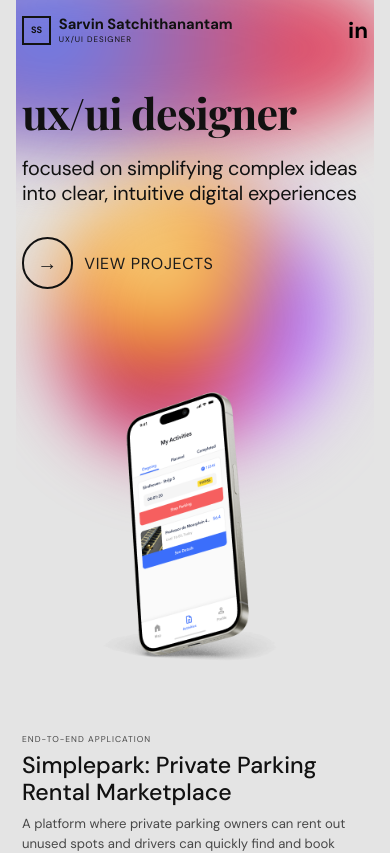
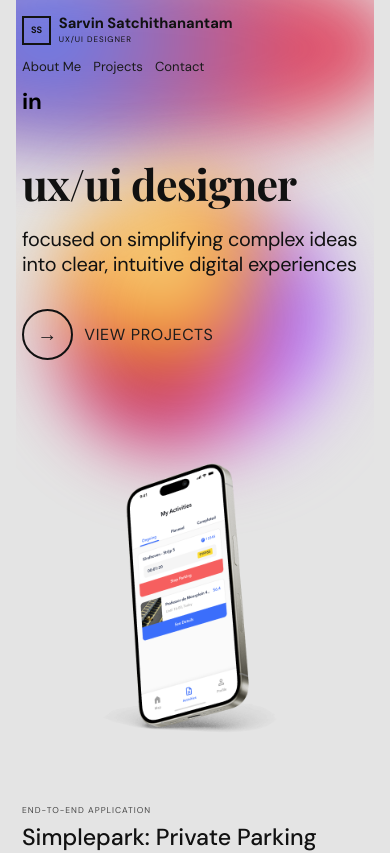
Before and after one commit to i382864/portfolio, a React (Vite) app: page / in a window 390 px wide. Shown: the top 853 px of the page. Built offline with nearby package versions, Linux system fonts and the light colour scheme.

Commit message:
fixed mobile

```diff
--- a/src/App.css
+++ b/src/App.css
@@ -765,8 +765,23 @@
     padding: 1.2rem 1.4rem 2.2rem;
   }
 
+  .nav {
+    display: grid;
+    grid-template-columns: 1fr auto;
+    align-items: start;
+    column-gap: 0.8rem;
+    row-gap: 0.5rem;
+  }
+
   .menu {
-    display: none;
+    display: flex;
+    grid-column: 1 / -1;
+    gap: 1rem;
+    flex-wrap: wrap;
+  }
+
+  .menu a {
+    font-size: 0.9rem;
   }
 
   .name {
@@ -1054,10 +1069,6 @@
     padding-top: 1.2rem;
   }
 
-  .about-page .menu {
-    display: none;
-  }
-
   .about-hero {
     grid-template-columns: 1fr;
     gap: 1.2rem;
@@ -1140,6 +1151,14 @@
 
   .nav {
     gap: 0.8rem;
+  }
+
+  .menu {
+    gap: 0.75rem;
+  }
+
+  .menu a {
+    font-size: 0.82rem;
   }
 
   .brand {
```
